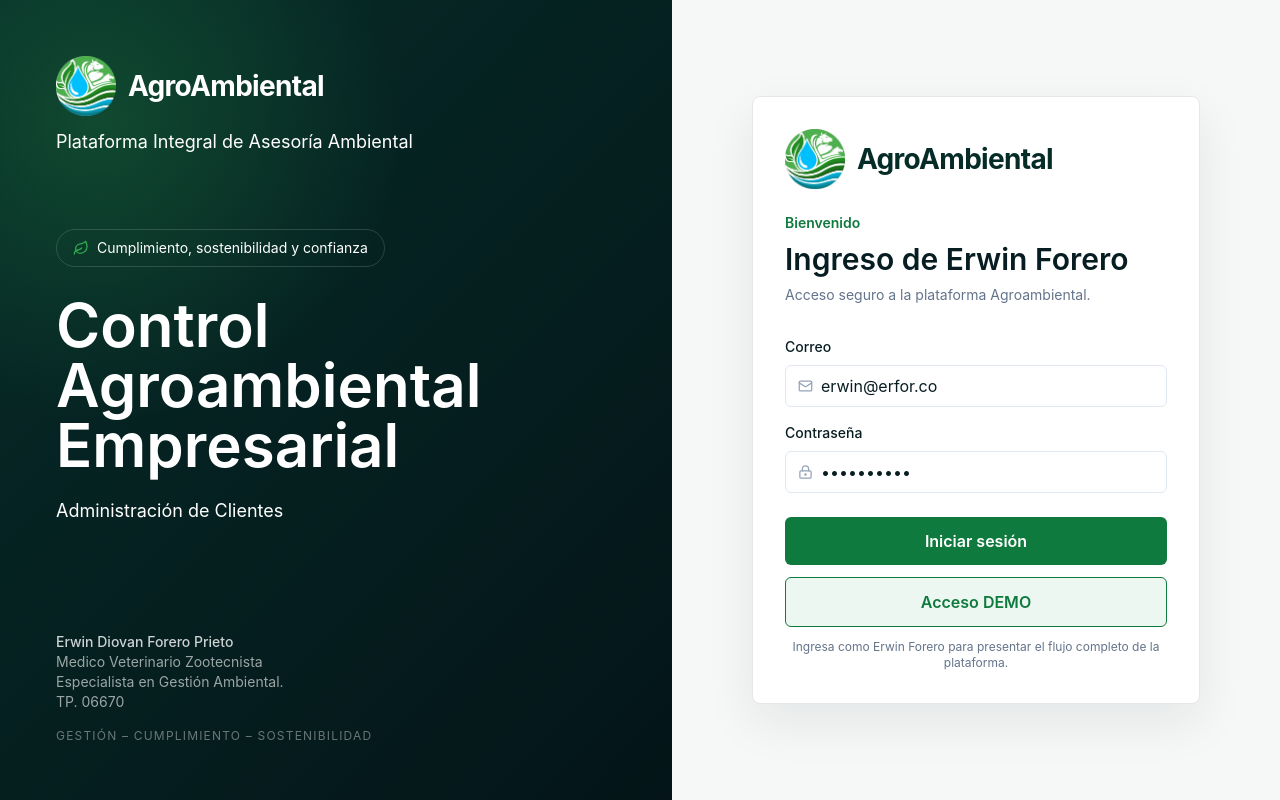
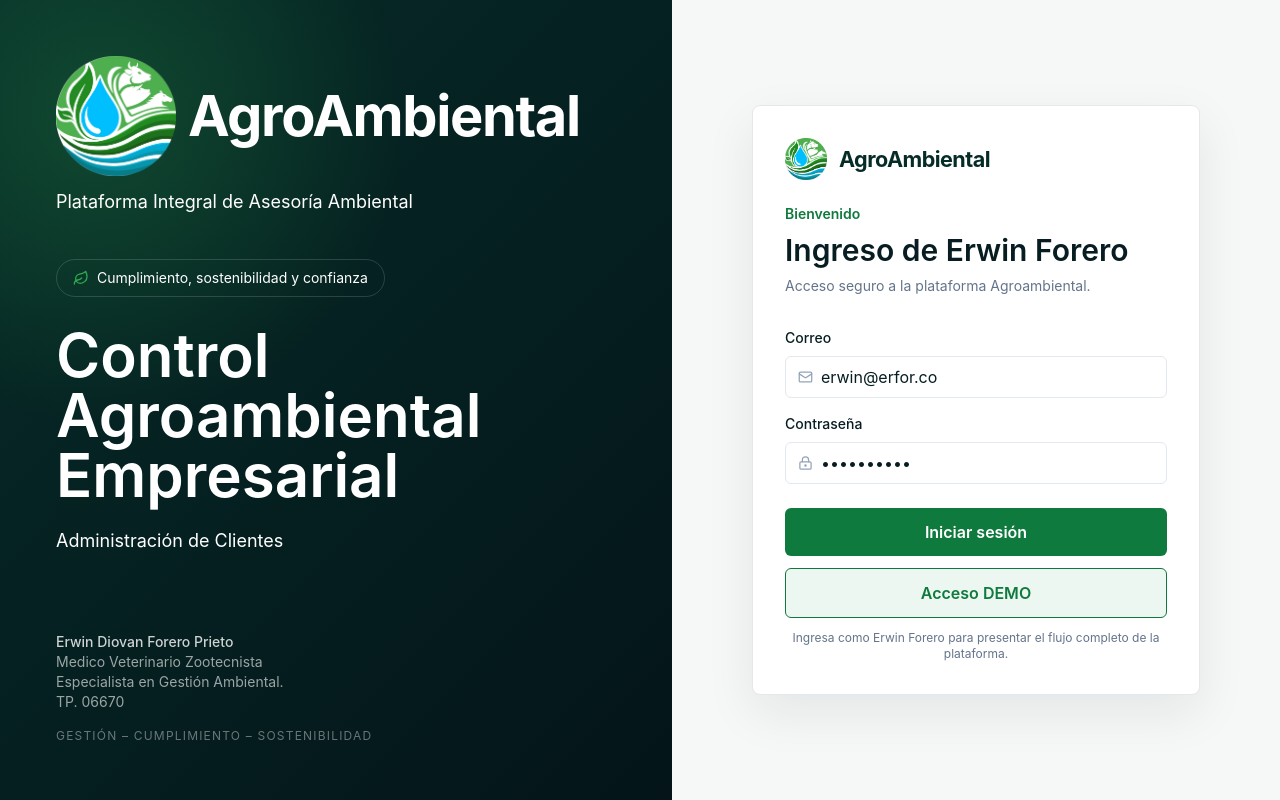
Before and after one commit to FreddyForeroMancera/erfor, a Next.js app: page /login in a window 1280 px wide. Built offline with nearby package versions, Linux system fonts and the light colour scheme.

Commit message:
style: agrandar logo 200% en seccion izquierda de login

```diff
--- a/src/app/login/page.tsx
+++ b/src/app/login/page.tsx
@@ -48,7 +48,7 @@ export default function LoginPage() {
         <section className="relative flex flex-col justify-between overflow-hidden p-8 lg:p-14">
           <div className="absolute inset-0 bg-[radial-gradient(circle_at_15%_15%,rgba(47,168,79,.26),transparent_34%),linear-gradient(135deg,rgba(6,44,40,.96),rgba(4,20,24,.98))]" />
           <div className="relative">
-            <BrandLogo variant="light" className="w-max" />
+            <BrandLogo variant="light" size="xl" className="w-max" />
             <p className="mt-3 max-w-sm text-lg text-white/82">Plataforma Integral de Asesoría Ambiental</p>
           </div>
           <div className="relative max-w-xl">
--- a/src/components/brand-logo.tsx
+++ b/src/components/brand-logo.tsx
@@ -4,20 +4,35 @@ type BrandLogoProps = {
   variant: "light" | "dark";
   className?: string;
   priority?: boolean;
+  size?: "normal" | "large" | "xl";
 };
 
-export function BrandLogo({ variant, className }: BrandLogoProps) {
+export function BrandLogo({ variant, className, size = "normal" }: BrandLogoProps) {
   const src = variant === "light" ? "/brand/agroambiental_logo_blanco.png" : "/brand/agroambiental_logo_negro.png";
+
+  const imgSizeClass = {
+    normal: "max-h-[42px]",
+    large: "max-h-[60px]",
+    xl: "max-h-[120px]"
+  }[size];
+
+  const textSizeClass = {
+    normal: "text-[1.35rem]",
+    large: "text-[1.75rem]",
+    xl: "text-[3.5rem]"
+  }[size];
+
   return (
     <div className={cn("flex items-center gap-3", className)}>
       <img
         src={src}
         alt="Logo"
-        className="block max-h-[60px] w-auto object-contain shrink-0"
+        className={cn("block w-auto object-contain shrink-0", imgSizeClass)}
         draggable={false}
       />
       <span className={cn(
-        "font-bold tracking-tight text-[1.75rem] leading-none",
+        "font-bold tracking-tight leading-none",
+        textSizeClass,
         variant === "light" ? "text-white" : "text-[#062c28]"
       )}>
         AgroAmbiental
```
